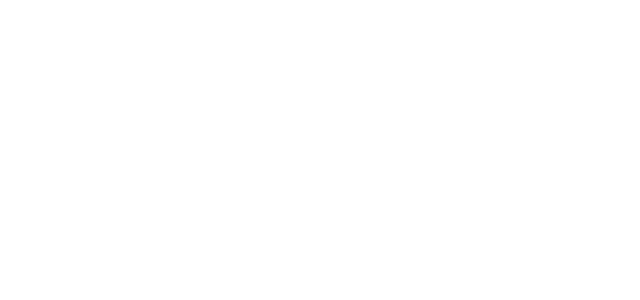
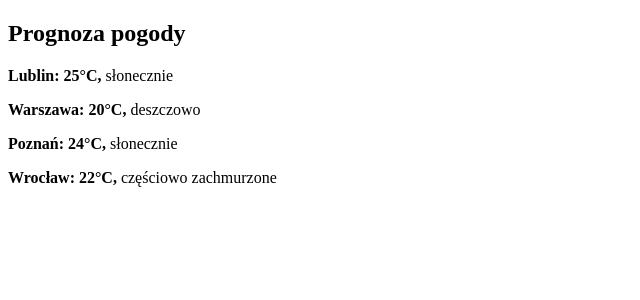
Before and after one commit to lukas-sikora/zadania-react, a React (Vite) app in the folder react-training/: page / in a window 1280 px wide. Shown: the top 300 px of the page, without its empty margins (0-640 px from the left). Built offline with nearby package versions, Linux system fonts and the light colour scheme.

Commit message:
components-task/2

```diff
--- a/react-training/src/main.jsx
+++ b/react-training/src/main.jsx
@@ -1,5 +1,23 @@
 import ReactDOM from 'react-dom/client'
-import App from './App.jsx'
-import './index.css'
 
-ReactDOM.createRoot(document.getElementById('root')).render(<App />)
+const WeatherWidget = () => {
+  return (
+    <div>
+      <h2>Prognoza pogody</h2>
+      <p>
+        <strong>Lublin: 25°C,</strong> słonecznie
+      </p>
+      <p>
+        <strong>Warszawa: 20°C,</strong> deszczowo
+      </p>
+      <p>
+        <strong>Poznań: 24°C,</strong> słonecznie
+      </p>
+      <p>
+        <strong>Wrocław: 22°C,</strong> częściowo zachmurzone
+      </p>
+    </div>
+  )
+}
+
+ReactDOM.createRoot(document.getElementById('root')).render(<WeatherWidget />)
```
Also changed, not shown: react-training/.eslintrc.cjs.
